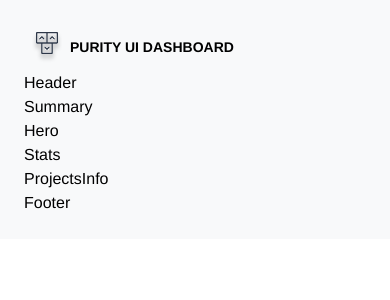
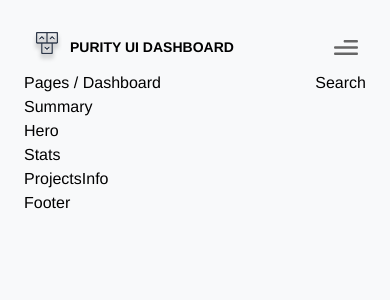
Before and after one commit to arrlancore/duck-flying-tp-project, a Next.js app: page / in a window 390 px wide. Shown: the top 300 px of the page. Built offline with nearby package versions, Linux system fonts and the light colour scheme.

Commit message:
add mobile menu

```diff
--- a/components/Brand.tsx
+++ b/components/Brand.tsx
@@ -1,18 +1,44 @@
 import Image from "next/image";
-import React from "react";
-import { logo } from "../src/assets/icons";
+import React, { useState } from "react";
+import { logo, menu, close } from "../src/assets/icons";
 import { brandName } from "../src/constants";
+import MobileMenu from "./MobileMenu";
 
 const Brand = () => {
+  const [openMobileMenu, setOpenMobileMenu] = useState(false);
+  const toggleMobileMenu = () => setOpenMobileMenu((prev) => !prev);
+
   return (
-    <>
+    <div className="flex flex-row md:flex-col justify-between">
       <div className="flex p-2">
         <Image {...logo} alt="brand" />
         <h2 className="font-bold text-sm pl-2 leading-[30px]">{brandName}</h2>
       </div>
+      {/* mobile menu */}
+      <div
+        onClick={() => toggleMobileMenu()}
+        className="flex md:hidden rounded-full p-2 relative
+        cursor-pointer flex-1 justify-end items-center"
+      >
+        {openMobileMenu ? (
+          <Image
+            {...close}
+            className="w-[24px] h-[24px] object-contain"
+            alt="menu"
+          />
+        ) : (
+          <Image
+            {...menu}
+            className="w-[24px] h-[24px] object-contain"
+            alt="menu"
+          />
+        )}
+
+        <MobileMenu open={openMobileMenu} />
+      </div>
       {/* gradient line */}
-      <hr className="w-full hidden sm:block outline-none border-[0px] my-2 rounded-sm h-[1px] bg-gradient-to-r from-transparent via-gray-200 to-transparent" />
-    </>
+      <hr className="w-full hidden md:block outline-none border-[0px] my-2 rounded-sm h-[1px] bg-gradient-to-r from-transparent via-gray-200 to-transparent" />
+    </div>
   );
 };
 
--- a/components/Header.tsx
+++ b/components/Header.tsx
@@ -1,7 +1,12 @@
 import React from "react";
 
 const Header = () => {
-  return <div>Header</div>;
+  return (
+    <section className="flex p2 justify-between">
+      <div>Pages / Dashboard</div>
+      <div>Search</div>
+    </section>
+  );
 };
 
 export default Header;
--- a/components/MainMenu.tsx
+++ b/components/MainMenu.tsx
@@ -103,7 +103,7 @@ const MainMenu = () => {
     <nav className="mt-4 hidden md:block">
       <ul>
         {menus.map((props) => (
-          <li key={props.id}>
+          <li className="list-none" key={props.id}>
             <MenuItem {...props} isActive={router.pathname == props.to} />
           </li>
         ))}
@@ -112,7 +112,7 @@ const MainMenu = () => {
       <h3 className="px-4 py-2 text-[12px] font-bold">ACCOUNT PAGES</h3>
       <ul className="flex-1">
         {additionalMenus.map((props) => (
-          <li key={props.id}>
+          <li className="list-none" key={props.id}>
             <MenuItem {...props} isActive={router.pathname == props.to} />
           </li>
         ))}
--- /dev/null
+++ b/components/MobileMenu.tsx
@@ -0,0 +1,72 @@
+import Link from "next/link";
+import React from "react";
+
+export const menus = [
+  {
+    id: "main-menu-1",
+    title: "Dashboard",
+    to: "/",
+  },
+  {
+    id: "main-menu-2",
+    title: "Tables",
+    to: "/tables",
+  },
+  {
+    id: "main-menu-3",
+    title: "Billing",
+    to: "/billing",
+  },
+  {
+    id: "main-menu-4",
+    title: "RTL",
+    to: "/rtl",
+  },
+  {
+    id: "additional-menu-1",
+    title: "Profile",
+    to: "/account/profile",
+  },
+  {
+    id: "additional-menu-2",
+    title: "Sign In",
+    to: "/account/sign-in",
+  },
+  {
+    id: "additional-menu-3",
+    title: "Sign Up",
+    to: "/account/sign-up",
+  },
+  {
+    id: "additional-menu-4",
+    title: "Documentation",
+    to: "#",
+  },
+];
+
+const MobileMenu = ({ open }: { open: boolean }) => {
+  return (
+    <div
+      className={`${
+        open ? `flex` : "hidden"
+      } p-6 absolute top-10 bg-black-gradient right-0
+      mx-4 my-2 min-w-[140px] rounded-xl mobileMenu z-[1]`}
+    >
+      <ul className="list-none flex justify-end items-center flex-col flex-1">
+        {menus.map((nav, index) => (
+          <Link key={nav.id} href={nav.to}>
+            <li
+              className={`font-normal cursor-pointer text-white text-[12px] ${
+                index == menus.length - 1 ? "mb-0" : "mb-4"
+              }`}
+            >
+              {nav.title}
+            </li>
+          </Link>
+        ))}
+      </ul>
+    </div>
+  );
+};
+
+export default MobileMenu;
--- a/pages/index.tsx
+++ b/pages/index.tsx
@@ -12,21 +12,24 @@ import {
 
 export default function Home() {
   return (
-    <div className="bg-primary w-full overflow-hidden">
+    <div className="bg-primary w-full overflow-hidden min-h-screen">
       <div className={`py-6 px-6 sm:px-16 flex justify-center items-center`}>
         <div className={`xl:max-w-[1920px] w-full font-helvetica`}>
           {/* Sidebar */}
           <div className="flex flex-col md:flex-row">
             <section
               id="sidebar"
-              className="flex flex-1 flex-col max-w-[250px] w-full"
+              className="flex flex-1 flex-col min-w-[250px] w-full"
             >
               <Brand />
               <MainMenu />
               <DocumentationCTA />
             </section>
 
-            <section id="main-content" className="flex flex-col ml-0 sm:ml-10">
+            <section
+              id="main-content"
+              className="flex flex-col w-full ml-0 sm:ml-10"
+            >
               {/* MainContent */}
               <Header></Header>
               <Summary></Summary>
--- a/styles/globals.css
+++ b/styles/globals.css
@@ -4,3 +4,39 @@
 @tailwind base;
 @tailwind components;
 @tailwind utilities;
+
+.mobileMenu {
+  -webkit-animation: slide-top 0.5s cubic-bezier(0.25, 0.46, 0.45, 0.94) both;
+  animation: slide-top 0.5s cubic-bezier(0.25, 0.46, 0.45, 0.94) both;
+}
+
+@-webkit-keyframes slide-top {
+  0% {
+    -webkit-transform: translateY(100px);
+    transform: translateY(100px);
+  }
+  100% {
+    -webkit-transform: translateY(0);
+    transform: translateY(0);
+  }
+}
+
+@keyframes slide-top {
+  0% {
+    -webkit-transform: translateY(100px);
+    transform: translateY(100px);
+  }
+  100% {
+    -webkit-transform: translateY(0);
+    transform: translateY(0);
+  }
+}
+
+.bg-black-gradient {
+  background: linear-gradient(
+    144.39deg,
+    #ffffff -278.56%,
+    #6d6d6d -78.47%,
+    #11101d 91.61%
+  );
+}
```
Also changed, not shown: src/assets/icon/close.svg, src/assets/icon/menu.svg.
